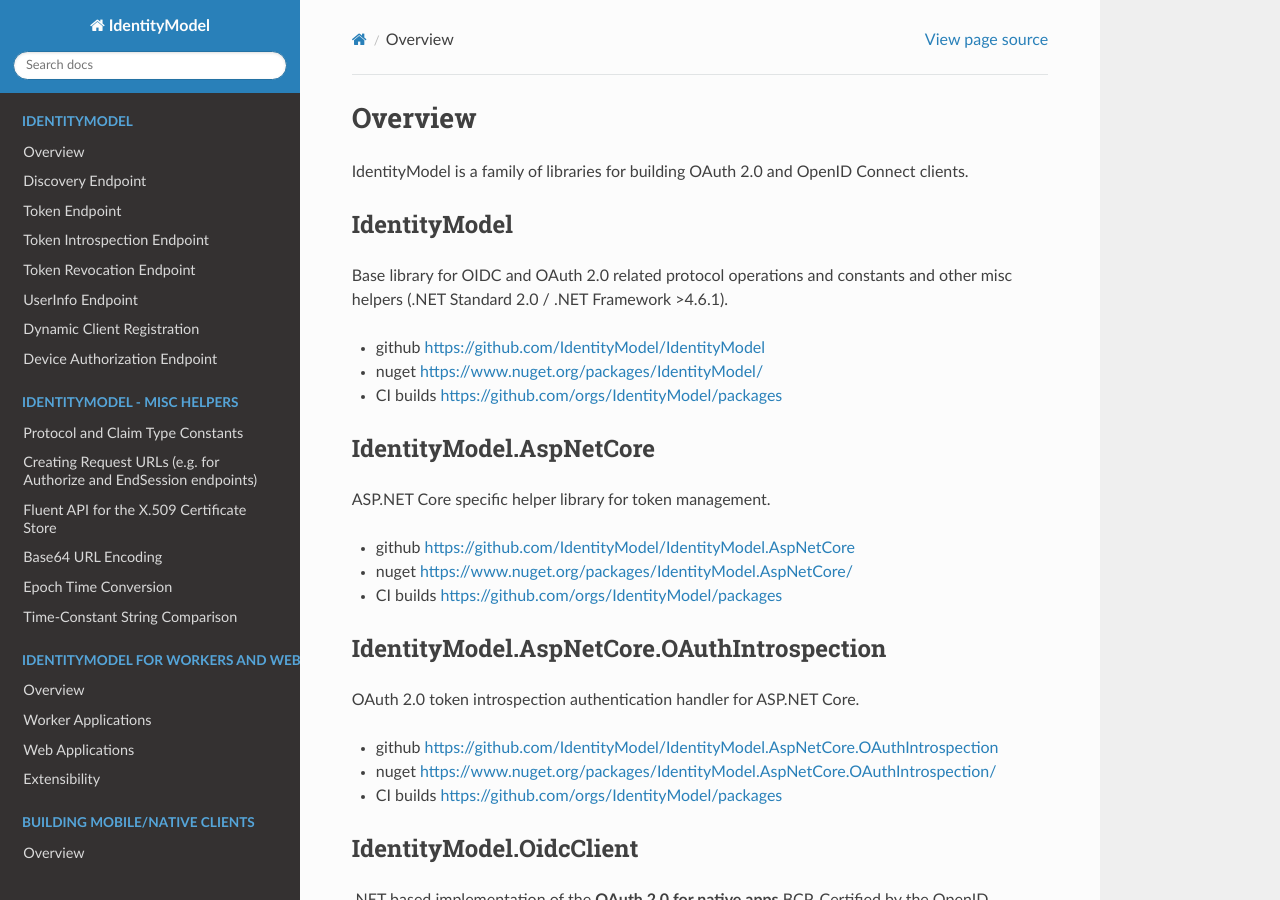
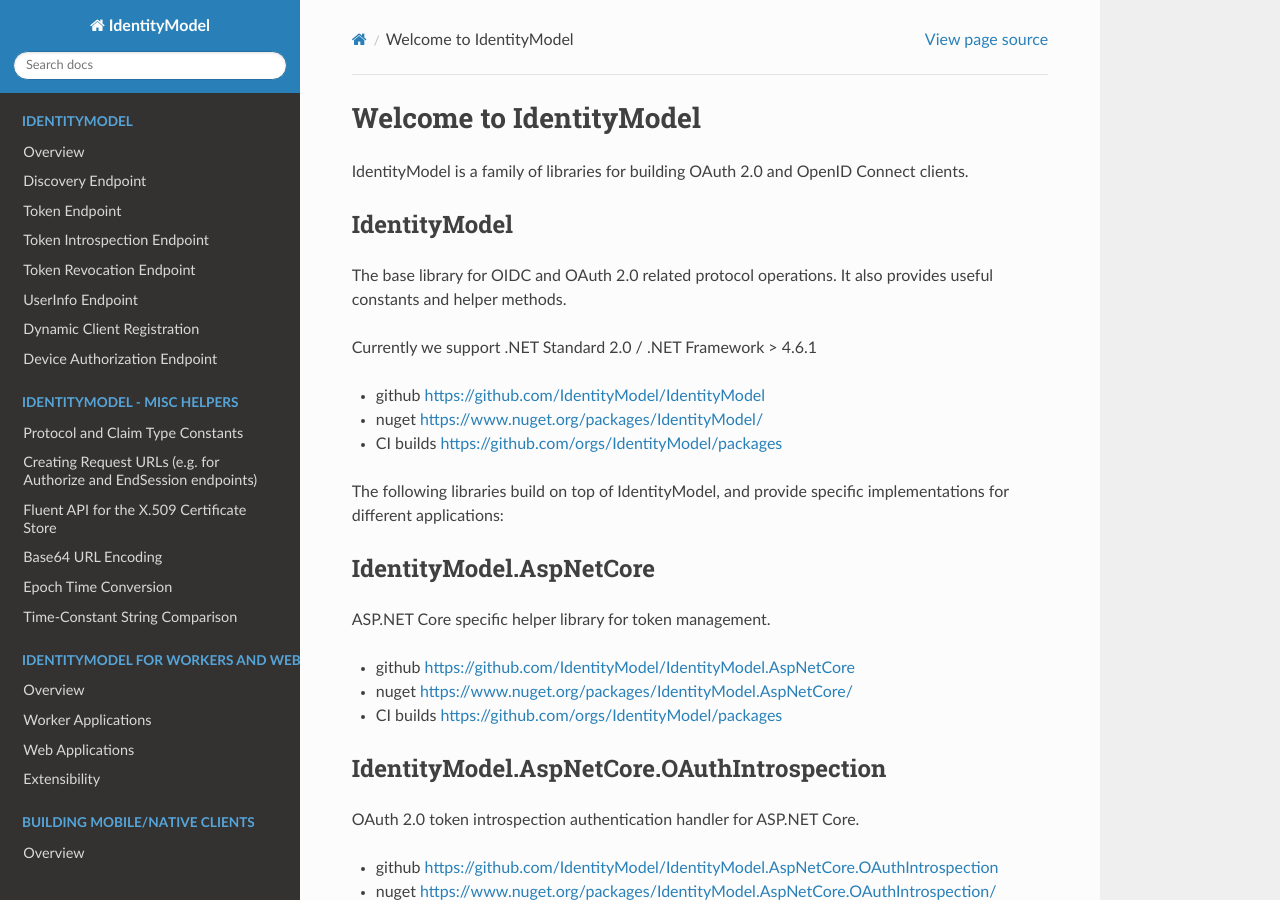
Before and after one commit to IdentityModel/Documentation, a Sphinx documentation site: the page built from docs/index.rst, in a window 1280 px wide and 900 px high. Built offline with Sphinx 7.4.7 and the Read the Docs theme 2.0.0, drawn with Linux system fonts in a browser that asks for light colours.

Commit message:
Make index.rst the Welcome Page

```diff
--- a/docs/index.rst
+++ b/docs/index.rst
@@ -1,14 +1,20 @@
-Overview
-========
+Welcome to IdentityModel
+========================
+
 IdentityModel is a family of libraries for building OAuth 2.0 and OpenID Connect clients.
 
 IdentityModel
 -------------
-Base library for OIDC and OAuth 2.0 related protocol operations and constants and other misc helpers (.NET Standard 2.0 / .NET Framework >4.6.1).
+
+The base library for OIDC and OAuth 2.0 related protocol operations. It also provides useful constants and helper methods.
+
+Currently we support .NET Standard 2.0 / .NET Framework >  4.6.1
 
 * github https://github.com/IdentityModel/IdentityModel
 * nuget https://www.nuget.org/packages/IdentityModel/
 * CI builds https://github.com/orgs/IdentityModel/packages
+
+The following libraries build on top of IdentityModel, and provide specific implementations for different applications:
 
 IdentityModel.AspNetCore
 ------------------------
```
